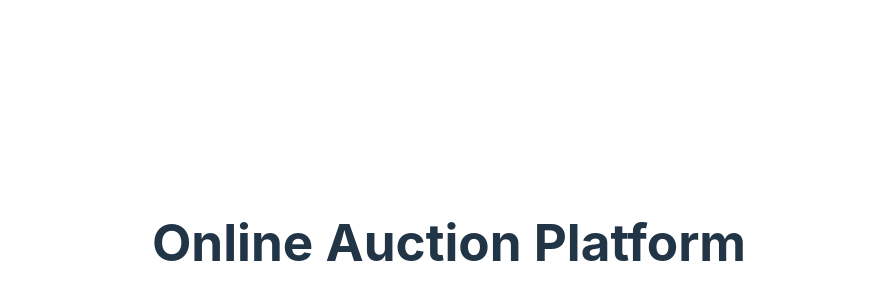
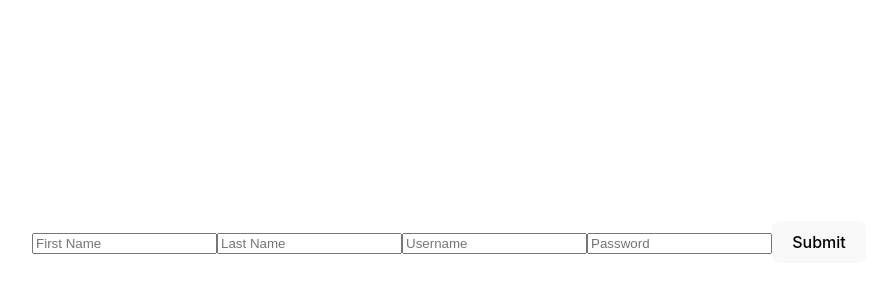
Before and after one commit to ajdin003/online-auction-platform, a React (Vite) app in the folder client/: page / in a window 1280 px wide. Shown: the part 158-458 px from the top of the page, without its empty margins (191-1068 px from the left). Built offline with nearby package versions, Linux system fonts and the light colour scheme.

Commit message:
Install axios and create register

```diff
--- a/client/package.json
+++ b/client/package.json
@@ -10,6 +10,7 @@
     "preview": "vite preview"
   },
   "dependencies": {
+    "axios": "^1.6.8",
     "react": "^18.2.0",
     "react-dom": "^18.2.0"
   },
--- a/client/src/App.jsx
+++ b/client/src/App.jsx
@@ -1,14 +1,8 @@
-import { useState } from 'react'
-import reactLogo from './assets/react.svg'
-import viteLogo from '/vite.svg'
-import './App.css'
+import "./App.css";
+import Register from "./components/Register";
 
 function App() {
-  const [count, setCount] = useState(0)
-
-  return (
-    <h1>Online Auction Platform</h1>
-  )
+  return <Register />;
 }
 
-export default App
+export default App;
--- /dev/null
+++ b/client/src/components/Register.jsx
@@ -0,0 +1,49 @@
+import axios from "axios";
+import { useState } from "react";
+
+const Register = () => {
+  const [firstName, setFirstName] = useState("");
+  const [lastName, setLastName] = useState("");
+  const [username, setUsername] = useState("");
+  const [password, setPassword] = useState("");
+
+  const handleSubmit = async () => {
+    try {
+      const response = await axios.post(
+        "http://localhost:3001/users/register",
+        { firstName, lastName, username, password }
+      );
+      console.log("Response: ", response.data);
+    } catch (error) {
+      console.error(error);
+    }
+  };
+
+  return (
+    <div>
+      <input
+        type="text"
+        placeholder="First Name"
+        onChange={(e) => setFirstName(e.target.value)}
+      />
+      <input
+        type="text"
+        placeholder="Last Name"
+        onChange={(e) => setLastName(e.target.value)}
+      />
+      <input
+        type="text"
+        placeholder="Username"
+        onChange={(e) => setUsername(e.target.value)}
+      />
+      <input
+        type="text"
+        placeholder="Password"
+        onChange={(e) => setPassword(e.target.value)}
+      />
+      <button onClick={handleSubmit}>Submit</button>
+    </div>
+  );
+};
+
+export default Register;
```
Also changed, not shown: 1 other file (tests, documents, lock files or other folders).
